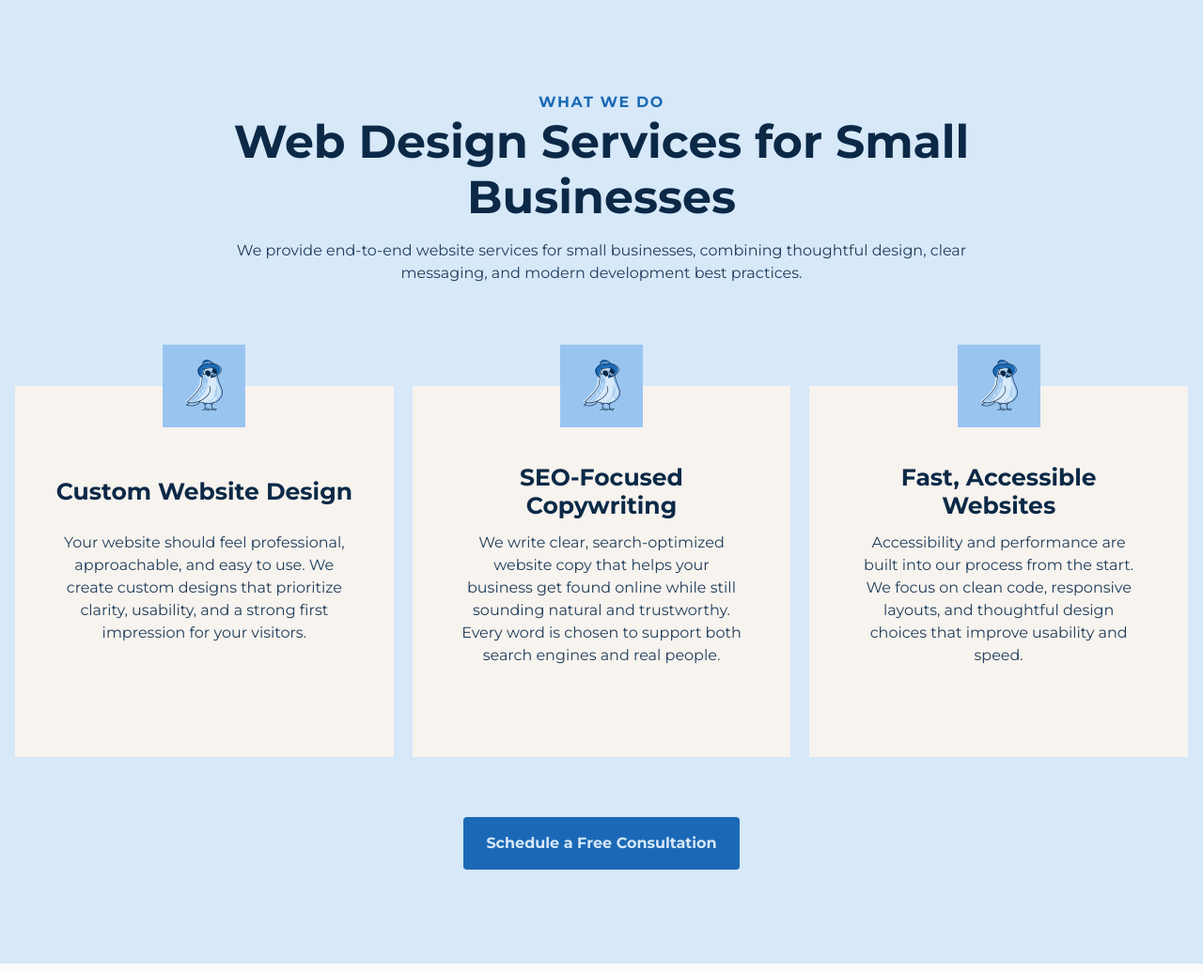
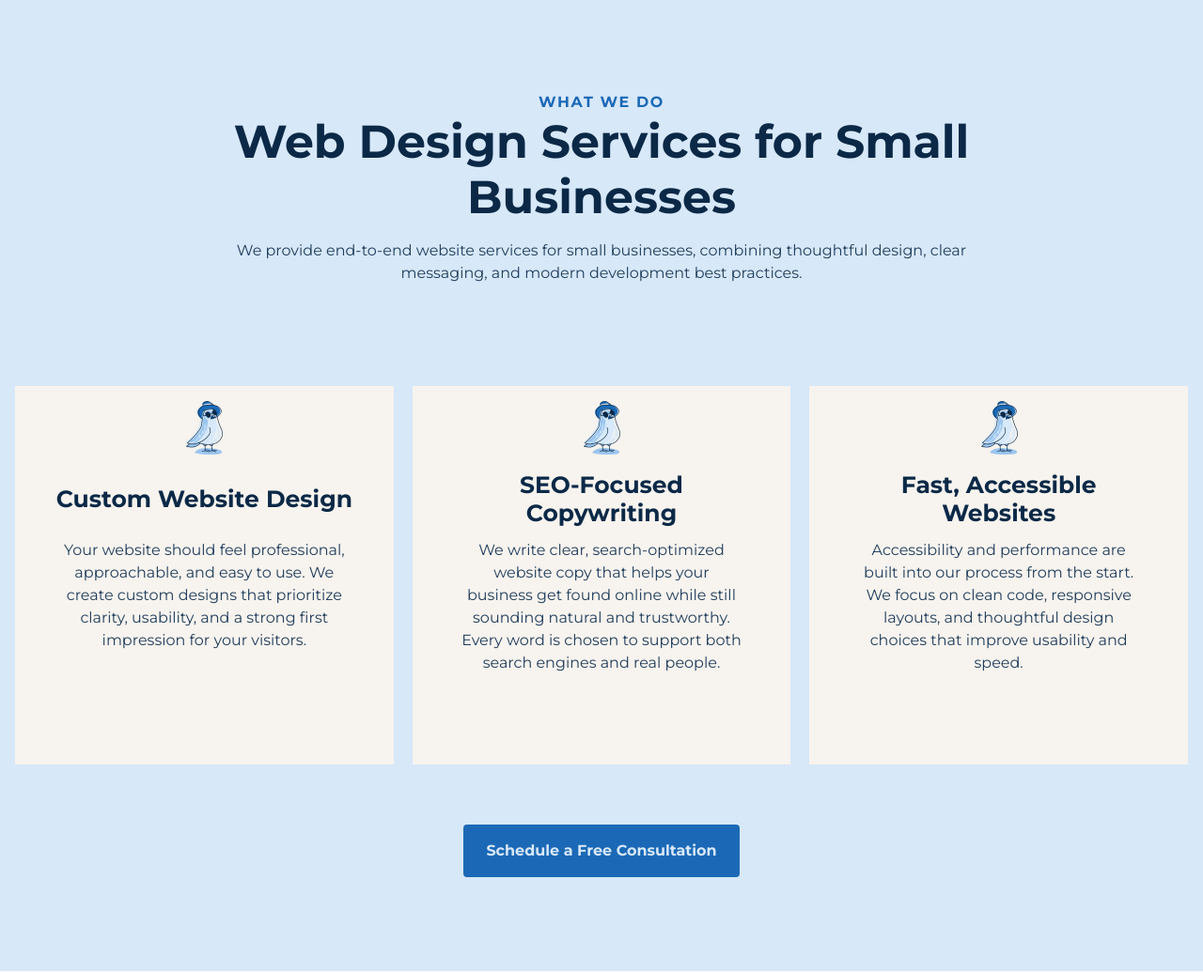
Before and after one commit to paulnicholsen27/blue-canary-cs, a web app: file index.html in a window 1280 px wide. Shown: the part 881-1916 px from the top of the page at 94% size. Run offline with its HTML, style and script files only (its server is not run), Linux system fonts and the light colour scheme; style sheets or scripts are compiled from the project's sources; some libraries are stand-ins or nearby versions.

Commit message:
moved service bird icon into card

```diff
--- a/css/services.less
+++ b/css/services.less
@@ -136,8 +136,8 @@
         .cs-icon-wrapper {
             width: (88/16rem);
             height: (88/16rem);
-            margin: (-44/16rem) 0 (36/16rem) 0;
-            background-color: var(--primary);
+            // margin: (-44/16rem) 0 (36/16rem) 0;
+            // background-color: var(--primary);
             display: flex;
             justify-content: center;
             align-items: center;
```
